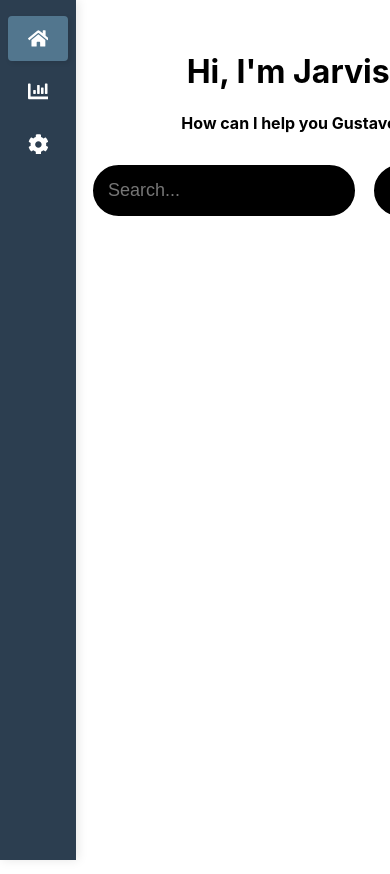
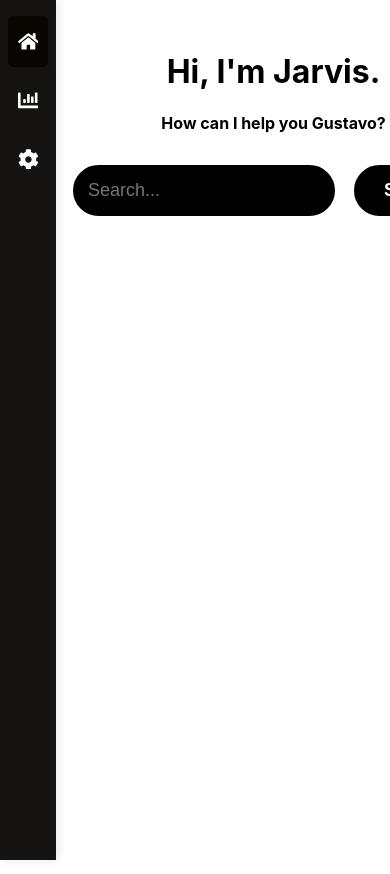
Before and after one commit to Gustavocoello/MCP-Nexus, a React (Create React App) app in the folder frontend/: page / in a window 390 px wide. Shown: the top 874 px of the page. Built offline with nearby package versions, Linux system fonts and the light colour scheme; no server answers.

Commit message:
Add new color to Side bar

```diff
--- a/frontend/src/App.css
+++ b/frontend/src/App.css
@@ -7,6 +7,7 @@ body {
     sans-serif;
   -webkit-font-smoothing: antialiased;
   -moz-osx-font-smoothing: grayscale;
+  background-color: white;
 }
 
 /* Eliminamos los estilos del nav viejo (ya no lo usamos) */
@@ -14,19 +15,6 @@ body {
 .app-container {
   display: flex;
   min-height: 100vh;
-}
-
-/* Sidebar más estrecha y mejorada */
-.sidebar {
-  width: 180px; /* Reducimos el ancho */
-  background: #2c3e50;
-  padding: 20px 15px; /* Menos padding horizontal */
-  position: fixed; /* Fija la posición */
-  height: 100vh;
-  left: 0;
-  top: 0;
-  box-shadow: 2px 0 10px rgba(0, 0, 0, 0.1); /* Sutil sombra */
-  z-index: 1000; /* Asegura que esté por encima del contenido */
 }
 
 .main-content {
@@ -71,36 +59,6 @@ body {
   margin: 0 auto;
 }
 
-/* Responsive layout */
-@media (max-width: 768px) {
-  .sidebar {
-    width: 60px; /* Sidebar muy estrecha en móvil */
-    padding: 10px 5px;
-  }
-
-  .sidebar-item {
-    justify-content: center;
-    padding: 15px 5px;
-  }
-
-  .sidebar-item .label {
-    display: none; /* Ocultamos texto en móvil */
-  }
-
-  .sidebar-item .icon {
-    margin-right: 0;
-    font-size: 1.3rem;
-  }
-
-  .main-content {
-    margin-left: 60px; /* Ajustamos margen */
-    padding: 15px;
-  }
-
-  .page {
-    padding: 1rem;
-  }
-}
 
 /* Opcional: Scroll personalizado para sidebar */
 .sidebar::-webkit-scrollbar {
--- a/frontend/src/components/Sidebar.css
+++ b/frontend/src/components/Sidebar.css
@@ -1,12 +1,16 @@
+
+/* Sidebar más estrecha y mejorada */
 .sidebar {
-  width: 200px;
-  background: #2c3e50;
-  color: white;
+  width: 130px;           /* Reducimos el ancho */
+  background: #151413;
+  padding: 20px 15px;     /* Menos padding horizontal */
+  position: fixed;        /* Fija la posición */
   height: 100vh;
-  padding: 1rem;
-  transition: all 0.3s ease;
+  left: 0;
+  top: 0;
+  box-shadow: 2px 0 10px rgba(0, 0, 0, 0.1);
+  z-index: 1000;          /* Asegura que esté por encima del contenido */
 }
-
 .sidebar-item {
   display: flex;
   align-items: center;
@@ -18,7 +22,7 @@
 }
 
 .sidebar-item:hover {
-  background: #34495e;
+  background: #000912;
 }
 
 .icon {
@@ -32,11 +36,77 @@
   white-space: nowrap;
 }
 
+
+
+.sidebar.open {
+  transform: translateX(0);
+}
+
+.toggle-btn {
+  position: absolute;
+  left: -50px;
+  top: 20px;
+  background: #f5f5f5;
+  color: #333;
+  border: 1px solid #e0e0e0;
+  border-radius: 4px 0 0 4px;
+  padding: 10px;
+  cursor: pointer;
+  font-size: 20px;
+  transition: all 0.3s ease;
+}
+
+.toggle-btn:hover {
+  background: #e0e0e0;
+}
+
+.sidebar-content {
+  padding: 50px;
+}
+
+.sidebar-item {
+  padding: 12px;
+  margin: 8px 0;
+  border-radius: 6px;
+  cursor: pointer;
+  transition: background 0.2s ease;
+}
+
+.sidebar-item:hover {
+  background: #e0e0e0;
+}
+.sidebar-item.active {
+  background: #090500;
+  box-shadow: 2px 2px 5px rgba(0, 0, 0, 0.1);
+}
+
   /* Responsive styles */
   @media (max-width: 768px) {
     .sidebar {
-    width: 60px;
+      width: 40px;
       padding: 0.5rem;
+    }
+    .sidebar-item {
+      justify-content: center;
+      padding: 15px 5px;
+    }
+
+    .sidebar-item .label {
+      display: none; /* Ocultamos texto en móvil */
+    }
+
+    .sidebar-item .icon {
+      margin-right: 0;
+      font-size: 1.3rem;
+    }
+
+    .main-content {
+      margin-left: 40px; /* Ajustamos margen */
+      padding: 15px;
+    }
+
+    .page {
+      padding: 1rem;
     }
 
     .label {
```
Lines whose indentation alone changed are shown as unchanged.
